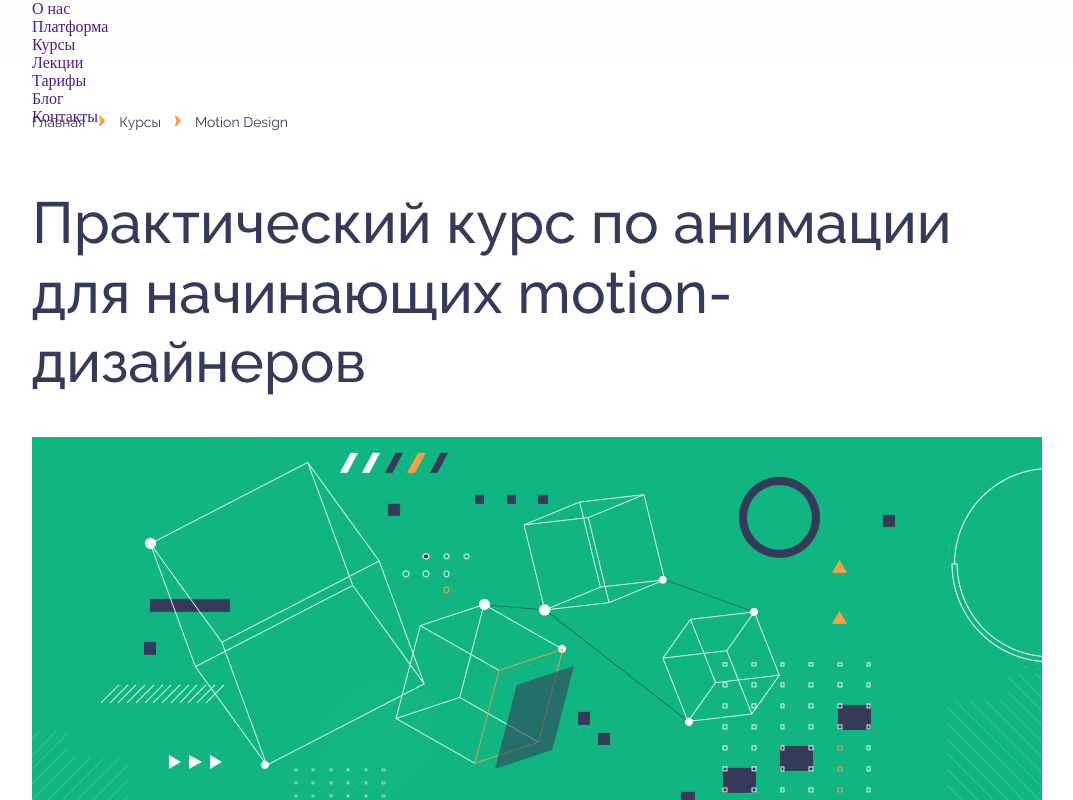
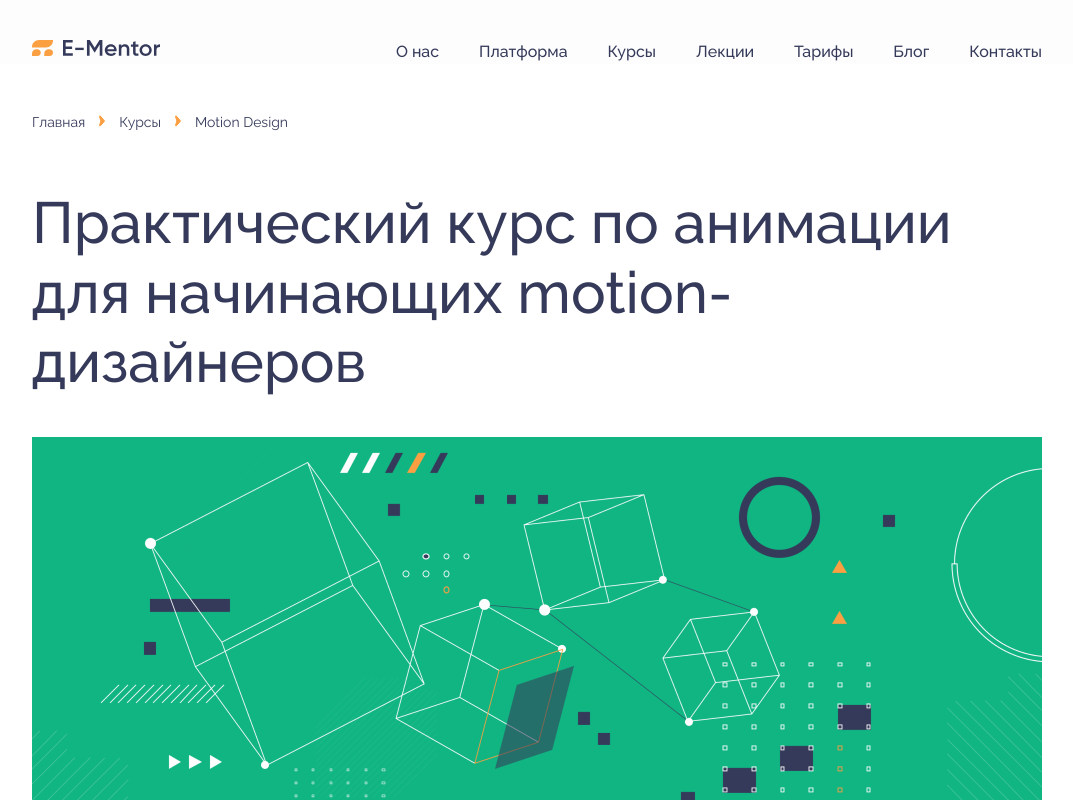
Before and after one commit to FarkhadKarim/portfolio, a Vue app: page /motiondesign in a window 1280 px wide. Shown: the top 800 px of the page, without its empty margins (103-1176 px from the left). Built offline with nearby package versions, Linux system fonts and the light colour scheme.

Commit message:
MCourseHeader complete

```diff
--- a/src/App.vue
+++ b/src/App.vue
@@ -20,6 +20,6 @@
   /* margin-top: 60px; */
   min-height: 100vh;
   width: 100%;
-  color: blueviolet;
+  /* color: blueviolet; */
 }
 </style>
--- /dev/null
+++ b/src/Ui/UIBreadCrumbs.vue
@@ -0,0 +1,7 @@
+<template>
+  <div>fshghgdsjhgfjhs</div>
+</template>
+
+<script></script>
+
+<style scoped></style>
--- a/src/components/MCourseHeader/MCourseHeader.vue
+++ b/src/components/MCourseHeader/MCourseHeader.vue
@@ -2,7 +2,11 @@
   <header class="course-header">
     <div class="course-header-content container">
       <div class="course-header-div">
-        <div class="course-header-logo"></div>
+        <div class="course-header-logo">
+          <a href="/">
+            <img src="./img/e-mentor-course-header.svg" alt="no-img" />
+          </a>
+        </div>
         <div class="course-header-nav">
           <nav class="header-nav">
             <ul class="header-nav-list">
@@ -29,7 +33,29 @@
   width: 100%;
   position: fixed;
   z-index: 10;
+  background: var(--main-bc-white);
+  font-family: RalewayM;
+  font-size: 16px;
+  /* color: var(--footer-text); */
+}
+.course-header-div {
+  width: 100%;
+  display: flex;
+  flex-direction: row;
+  justify-content: space-between;
+  margin-top: 40px;
+  /* color: black; */
+}
+.header-nav-list {
+  display: flex;
+  justify-content: space-between;
+  gap: 40px;
+  line-height: 24px;
+}
+.header-nav-link:hover {
+  text-decoration: underline;
+}
+.header-nav-link a {
   color: var(--footer-text);
-  background: var(--main-bc-white);
 }
 </style>
--- a/src/components/MCourses/MCourses.vue
+++ b/src/components/MCourses/MCourses.vue
@@ -3,9 +3,11 @@
     <div class="courses-content container">
       <p class="courses-content-title">Популярные курсы</p>
       <div class="courses-content-icons">
-        <div class="courses-content-icons-list" v-for="icon in courses" :key="icon">
-          <img :src="icon.img" alt="no-img" />
-        </div>
+        <router-link :to="icon.link" v-for="icon in courses" :key="icon">
+          <div class="courses-content-icons-list">
+            <img :src="icon.img" alt="no-img" />
+          </div>
+        </router-link>
       </div>
       <div class="courses-btn">
         <button class="courses-content-btn">Все курсы</button>
@@ -21,15 +23,19 @@
       courses: [
         {
           img: new URL('./img/1.png', import.meta.url).href,
+          link: '/motiondesign',
         },
         {
           img: new URL('./img/2.png', import.meta.url).href,
+          link: '/insta-target',
         },
         {
           img: new URL('./img/3.png', import.meta.url).href,
+          link: '/presentation',
         },
         {
           img: new URL('./img/4.png', import.meta.url).href,
+          link: '/smm-strategy',
         },
       ],
     }
--- a/src/layouts/MHeader.vue
+++ b/src/layouts/MHeader.vue
@@ -24,8 +24,8 @@
   width: 100%;
   position: fixed;
   z-index: 10;
-  color: var(--white-text);
-  /* background: var(--green-bc); */
+  /* color: var(--white-text); */
+  background: var(--green-bc);
 }
 
 .header-div {
@@ -56,7 +56,7 @@
   margin-right: 40px;
 }
 .header-nav-link a {
-  color: var(--white);
+  color: var(--white-text);
 }
 .header-nav-link:last-child {
   margin-right: 0;
--- a/src/views/MotionDesign/MotionDesign.vue
+++ b/src/views/MotionDesign/MotionDesign.vue
@@ -1,6 +1,7 @@
 <template>
   <MCourseHeader />
   <main>
+    <!-- <UiBreadCrumbs :links="" /> -->
     <MMotion />
     <MActual />
     <MCourseLearn />
@@ -16,6 +17,7 @@
 import MDiscount from '@/components/MDiscount/MDiscount.vue'
 import MFaq from '@/components/MFaq/MFaq.vue'
 import MCourseHeader from '@/components/MCourseHeader/MCourseHeader.vue'
+import UiBreadCrumbs from '@/Ui/UIBreadCrumbs.vue'
 
 export default {
   components: {
@@ -25,6 +27,25 @@
     MDiscount,
     MFaq,
     MCourseHeader,
+    UiBreadCrumbs,
+  },
+  data() {
+    return {
+      links: [
+        {
+          text: '',
+          path: '',
+        },
+        {
+          text: '',
+          path: '',
+        },
+        {
+          text: '',
+          path: '',
+        },
+      ],
+    }
   },
 }
 </script>
```
